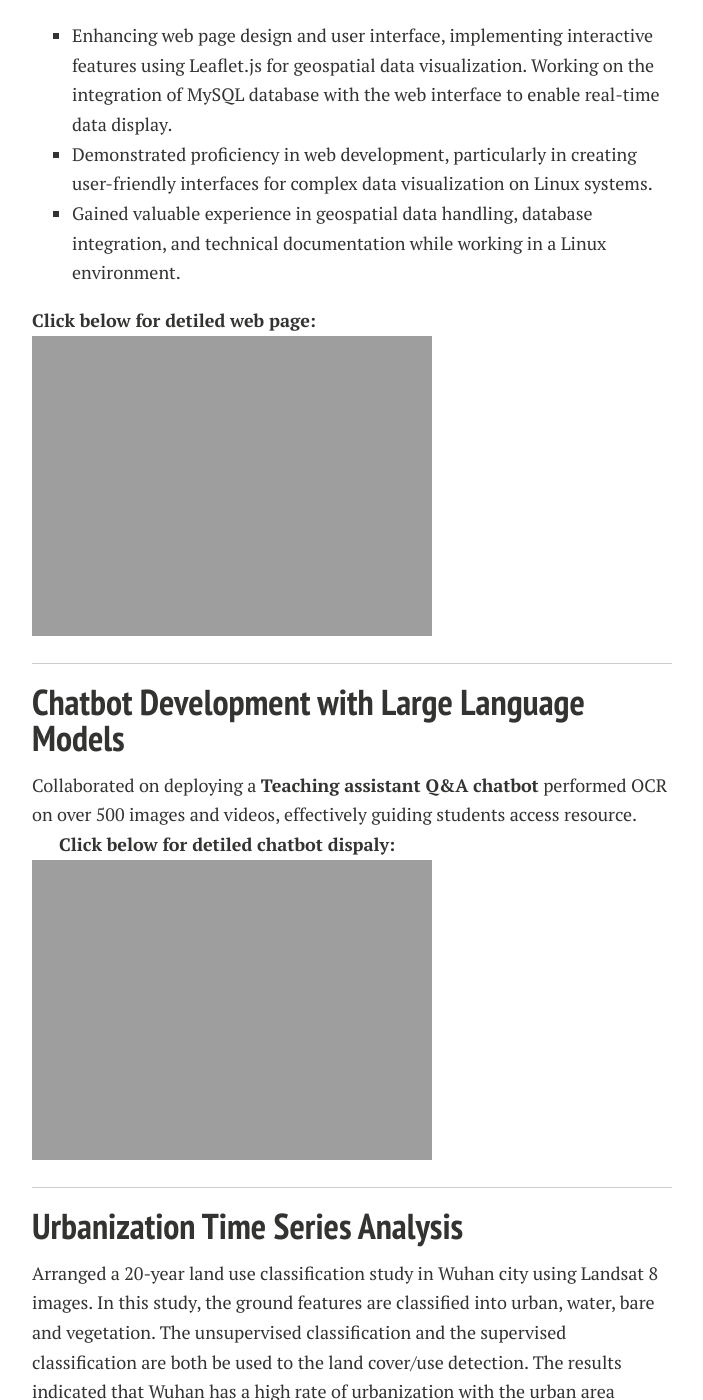
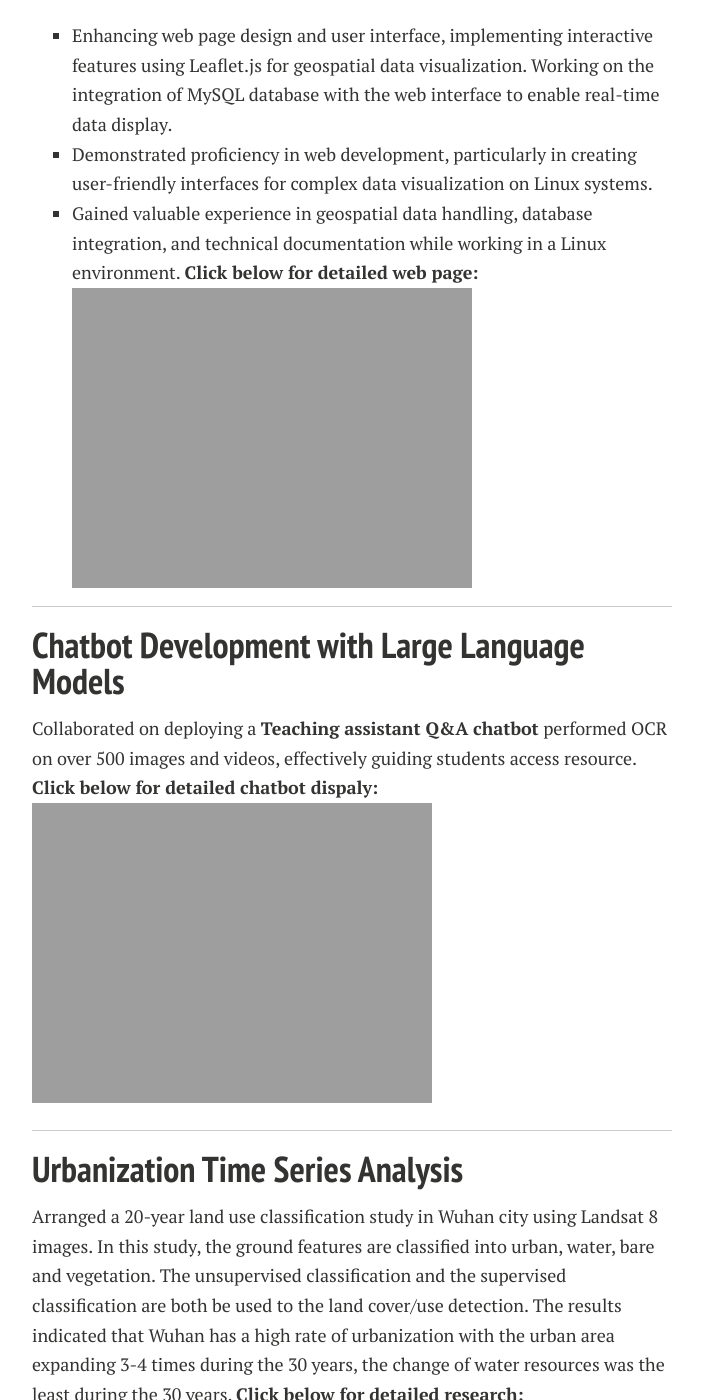
Before and after one commit to Cassandra265/Cassandra265.github.io, a Jekyll site: the page built from projects.md, in a window 1280 px wide and 1400 px high, scrolled down 1963 px. Shown: the whole window, without its empty margins (288-991 px from the left). Built offline with Jekyll 4.4.1, drawn with Linux system fonts in a browser that asks for light colours; nearby versions of some CDN libraries; comment, search, counter and statistics services are not loaded; a style sheet for code colours, icons or effects is not loaded; some of the changed text lies outside the part shown.

Commit message:
Update projects.md

```diff
--- a/projects.md
+++ b/projects.md
@@ -17,8 +17,7 @@ The figure below shows our workflow:
 ##### Los Angeles Geospatial Summit Esri ArcGIS StoryMap Competition -- 2024 Geospatial Summit
 
 In the 2024 Geospatial summit, we shows a test area for the urban tree research. Here is a link to our [USC Campous Tree Detetct Project](https://storymaps.arcgis.com/stories/01c9dd1586954854a395453c11b0c999), this project is fcous on the campus level tree speices classfication. The map below shows our results for the tree sepeices classfication, the research is based on random forest.
-
-**Click below for detiled research:**
+**Click below for detailed research:**
 [![My Image](https://Cassandra265.github.io/images/projects/usctree.jpg)](https://storymaps.arcgis.com/stories/01c9dd1586954854a395453c11b0c999)
 
 ---
@@ -28,8 +27,7 @@ Contributed to the development of an **interactive web-based visualization syste
 - Enhancing web page design and user interface, implementing interactive features using Leaflet.js for geospatial data visualization. Working on the integration of MySQL database with the web interface to enable real-time data display.
 - Demonstrated proficiency in web development, particularly in creating user-friendly interfaces for complex data visualization on Linux systems.
 - Gained valuable experience in geospatial data handling, database integration, and technical documentation while working in a Linux environment.
-
-**Click below for detiled web page:**
+**Click below for detailed web page:**
 [![My Image](https://Cassandra265.github.io/images/projects/web.png)](https://Cassandra265.github.io/file/well_location.html)
 
 
@@ -38,21 +36,20 @@ Contributed to the development of an **interactive web-based visualization syste
 ## Chatbot Development with Large Language Models
 
 Collaborated on deploying a **Teaching assistant Q&A chatbot** performed OCR on over 500 images and videos, effectively guiding students access resource.
-
-**Click below for detiled chatbot dispaly:**
+**Click below for detailed chatbot dispaly:**
 [![My Image](https://Cassandra265.github.io/images/projects/ta.png)](https://www.canva.com/design/DAGOWwRmXgU/7LxgPaITVkvnWfXBJ9j6Jw/view?utm_content=DAGOWwRmXgU&utm_campaign=designshare&utm_medium=link&utm_source=editor)
 
 ---
 
 ## Urbanization Time Series Analysis
 Arranged a 20-year land use classification study in Wuhan city using Landsat 8 images. In this study, the ground features are classified into urban, water, bare and vegetation. The unsupervised classification and the supervised classification are both be used to the land cover/use detection. The results indicated that Wuhan has a high rate of urbanization with the urban area expanding 3-4 times during the 30 years, the change of water resources was the least during the 30 years.
-**Click below for detiled research:**
+**Click below for detailed research:**
 [![My Image](https://Cassandra265.github.io/images/projects/wuhan.png)](https://Cassandra265.github.io/file/GEOG471.pdf)
 
 ---
 ## Web Mapping
 Created interactive bike maps for the City of Victoria using Web AppBuilder, ESRI Leaflet, and ArcGIS JavaScript API. Improved cyclist navigation and safety by integrating bike data.
-**Click below for detiled research:**
+**Click below for detailed research:**
 [![image](https://Cassandra265.github.io/images/projects/web.jpg)](https://Cassandra265.github.io/file/WebMappingReport.pdf)
 
 ---
@@ -60,7 +57,7 @@ Created interactive bike maps for the City of Victoria using Web AppBuilder, ESR
 ## Spatial Pattern Analysis
 
 A case study in the United States during January and October in 2021 to research on the spatial pattern of how each state performs under some typical trade-off criteria by utilizing the index and a Moran’s I analysis with queen-based spatial weight matrix. By employing the modified the Moran’s I analysis, the pattern of how flights and COVID-19 interact can be found. As a result, two states with higher volume of exchanged flight passengers tend to have similar pandemic control performance. The case applies especially on the southeastern part of the US.
-**Click below for detiled research:**
+**Click below for detailed research:**
 [![My Image](https://Cassandra265.github.io/images/projects/covid19.png)](https://Cassandra265.github.io/file/481.pdf)
 
 
```
